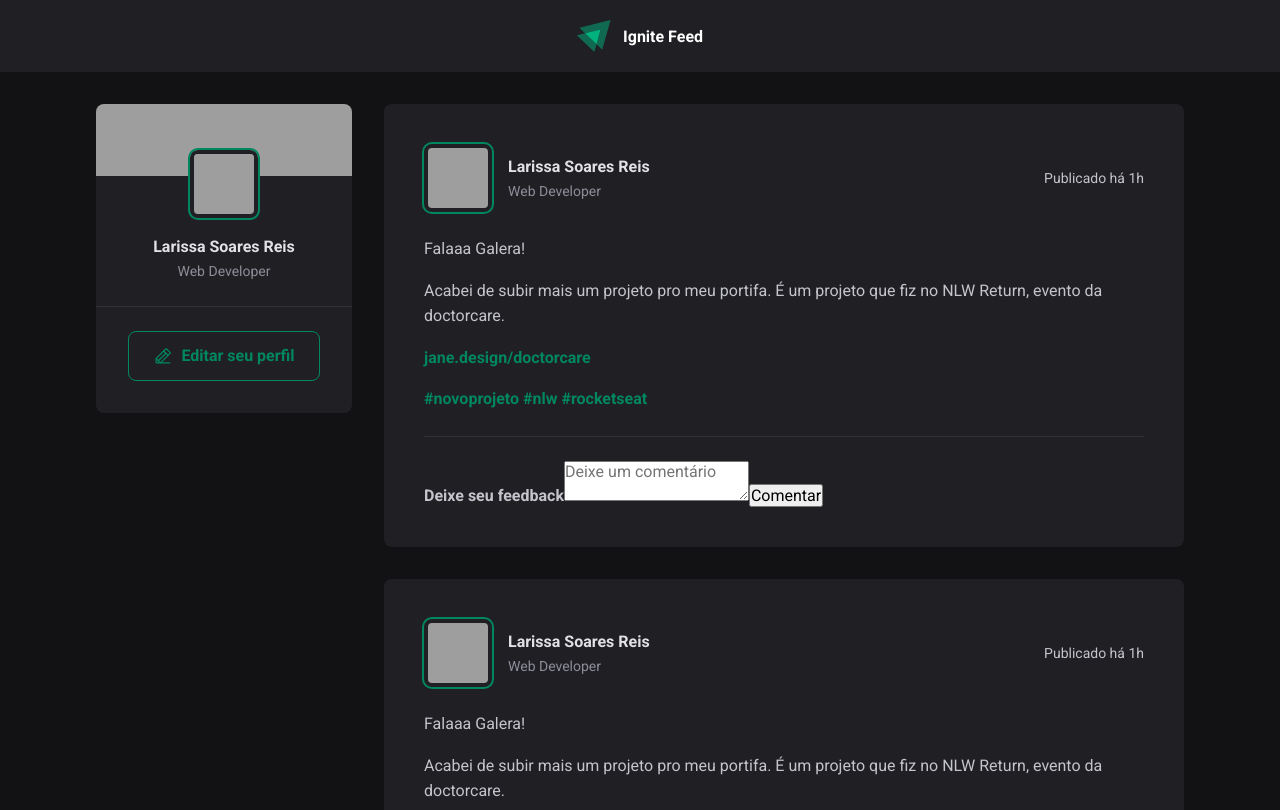
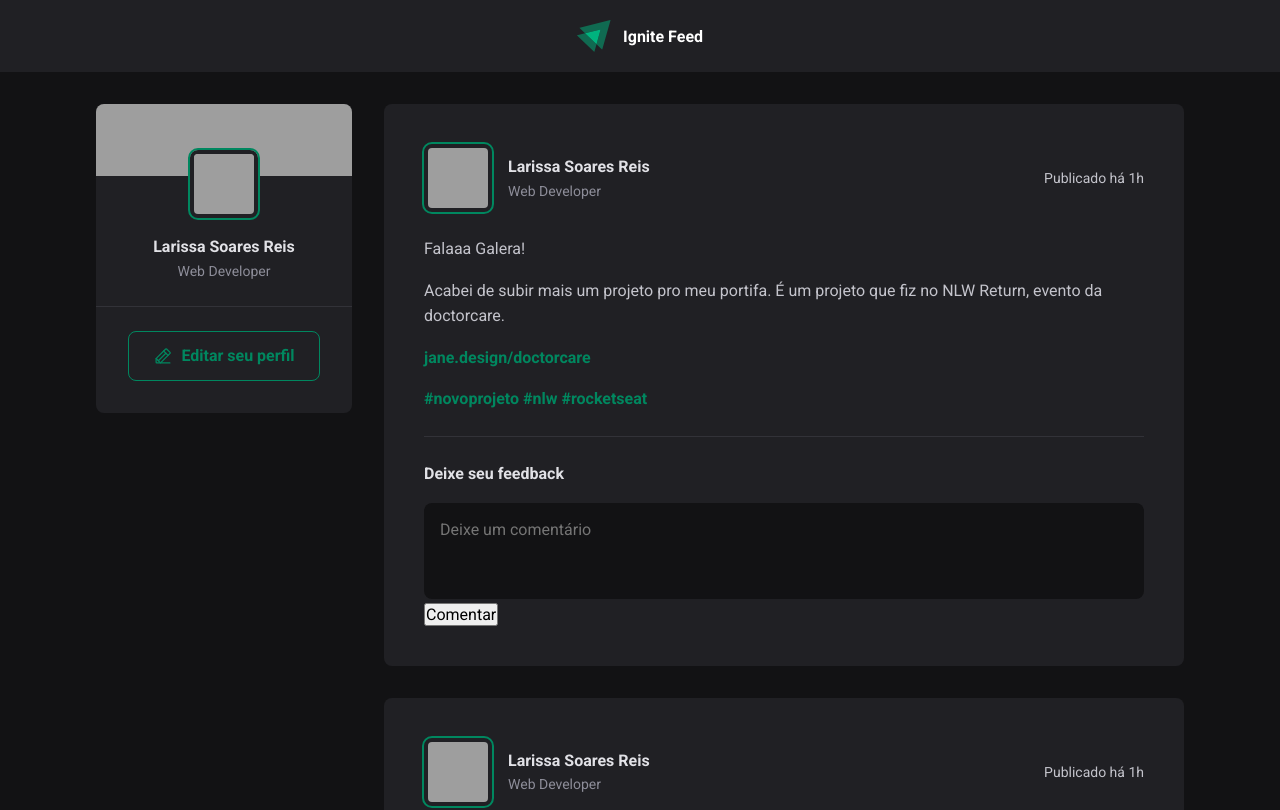
Before and after one commit to srlarissa/Projeto-1---Rede-Social, a React (Vite) app in the folder rocketseat-redesocial/: page / in a window 1280 px wide. Shown: the top 810 px of the page. Built offline with nearby package versions, Linux system fonts and the light colour scheme; grey boxes are pictures that could not be loaded.

Commit message:
feat(Posts): Estilização do textarea

```diff
--- a/rocketseat-redesocial/src/components/Post.module.css
+++ b/rocketseat-redesocial/src/components/Post.module.css
@@ -73,3 +73,21 @@
     padding-top: 1.5rem;
     border-top: 1px solid var(--gray-600);
 }
+
+.commentForm > strong {
+    line-height: 1.6;
+    color: var(--gray-100);
+}
+
+.commentForm textarea {
+    width: 100%;
+    background: var(--gray-900);
+    border: 0;
+    resize: none;
+    height: 6rem;
+    padding: 1rem;
+    border-radius: 8px;
+    color: var(--gray-100);
+    line-height: 1.4;
+    margin-top: 1rem;
+}
```
